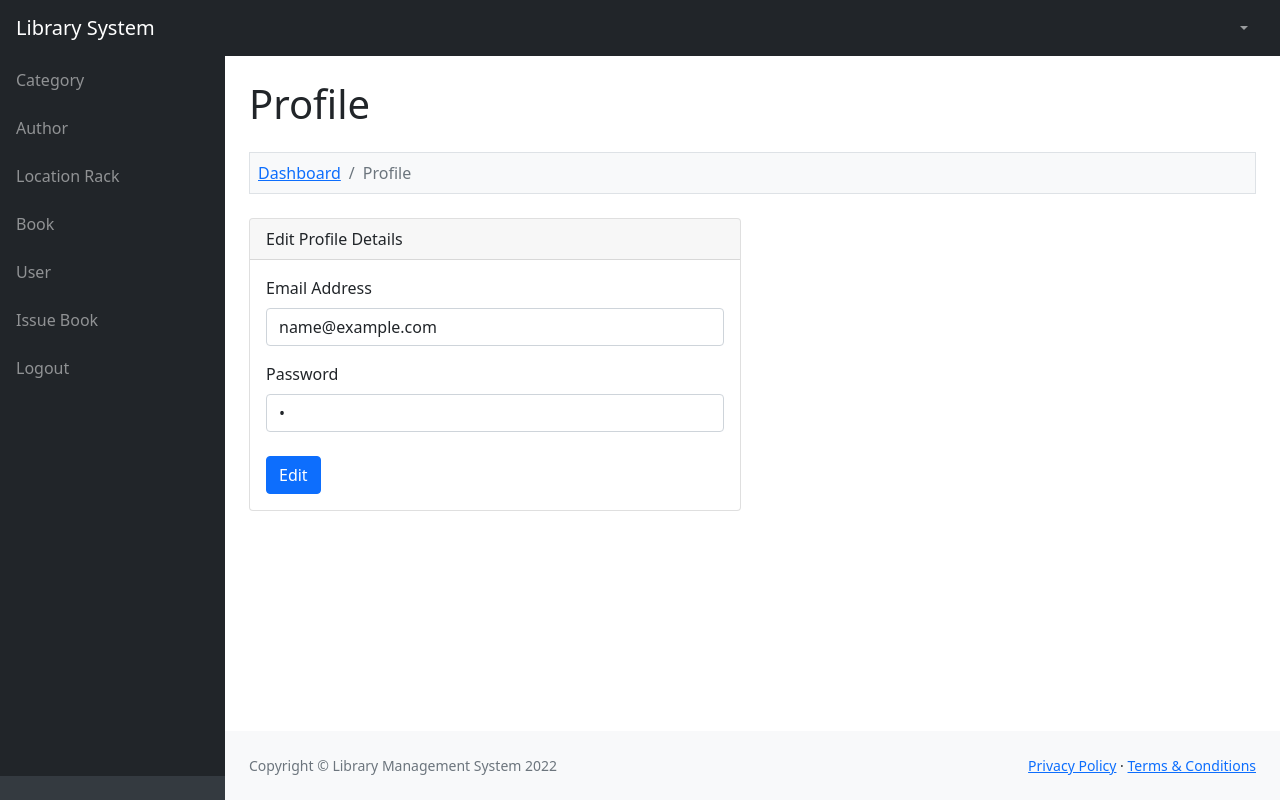
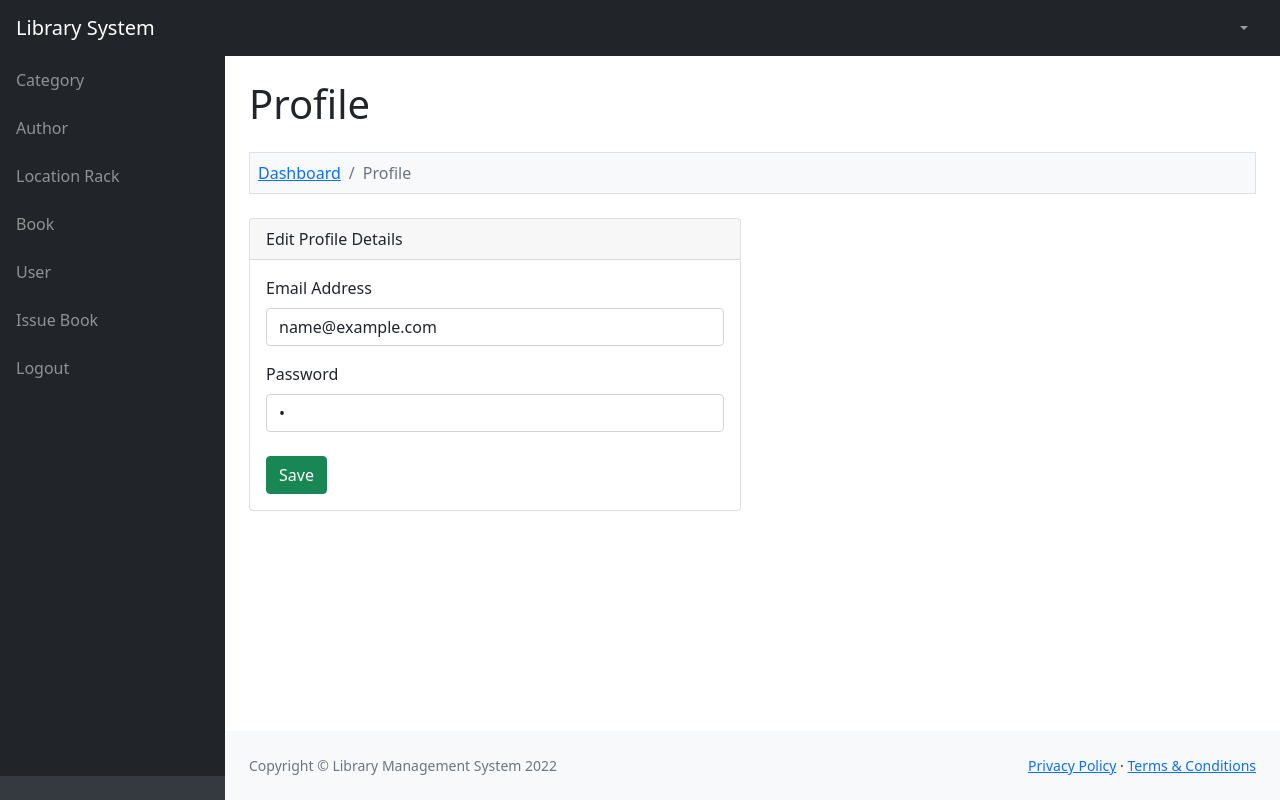
Before and after one commit to NguyenHzviper/Php-project, a PHP site: page /library_management_system/admin/profile.php in a window 1280 px wide. Run offline with PHP 8.4, Linux system fonts and the light colour scheme; the visitor is signed in with stand-in values (Sample User, id 1); tables that the repository leaves empty or names only in its code hold one stand-in row (values such as "Sample post"); some libraries are stand-ins or nearby versions.

Commit message:
change some text in admin.php

```diff
--- a/admin/profile.php
+++ b/admin/profile.php
@@ -66,7 +66,7 @@ if(isset($_POST['edit_admin']))
 
 		$statement->execute($data);
 
-		$message = 'User Data Edited';
+		$message = 'Admin Data Edited';
 	}
 }
 
@@ -125,7 +125,7 @@ include '../header.php';
 							<input type="password" name="admin_password" id="admin_password" class="form-control" value="<?php echo $row['admin_password']; ?>" />
 						</div>
 						<div class="mt-4 mb-0">
-							<input type="submit" name="edit_admin" class="btn btn-primary" value="Edit" />
+							<input type="submit" name="edit_admin" class="btn btn-success" value="Save" />
 						</div>
 					</form>
 
```
